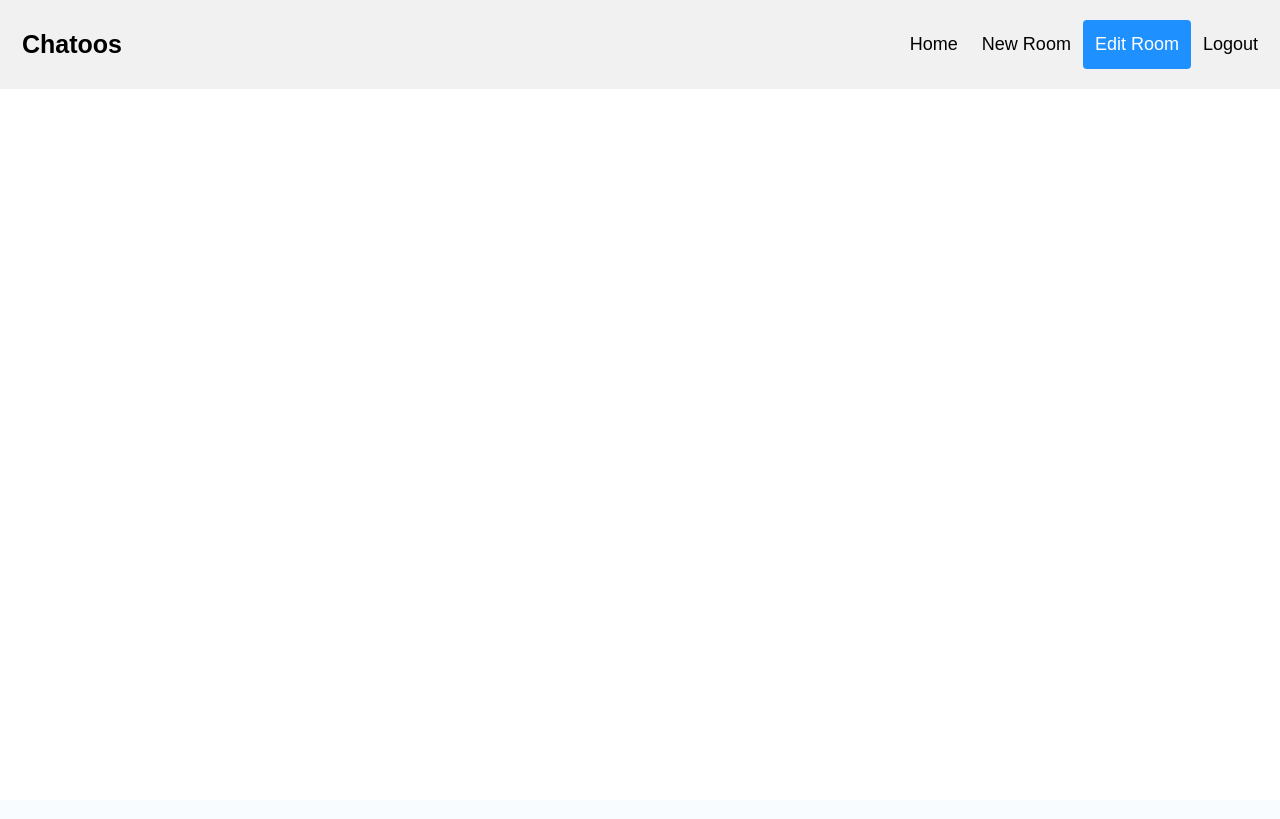
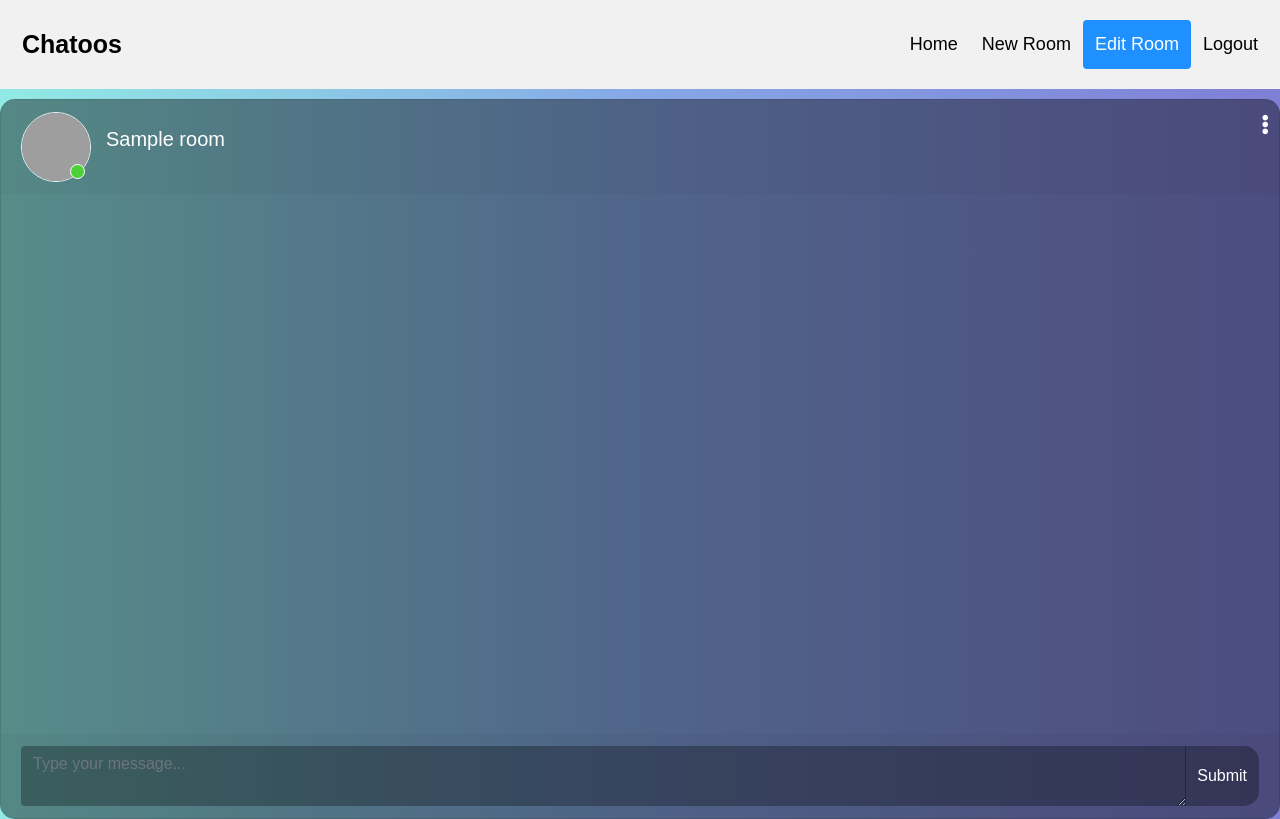
Before and after one commit to Aakarsh-Kumar/chatoos, a Flask app: template templates/view_room.html in a window 1280 px wide. Before the commit the page ends 89 px from the top, so only its background shows below. Run offline with Flask 2, Linux system fonts and the light colour scheme; the template is opened without the code that fills it: most values are stand-ins (such as "Sample title", 1, 10 or a date in 2020); some libraries are stand-ins or nearby versions; grey boxes are pictures that could not be loaded.

Commit message:
view room UI

```diff
--- a/static/css/header.css
+++ b/static/css/header.css
@@ -48,6 +48,7 @@ body {
         float: none;
         display: block;
         text-align: left;
+        padding: 5px;
     }
     .header-right {
         float: none;
--- a/templates/index.html
+++ b/templates/index.html
@@ -208,7 +208,6 @@
                                 <div class="d-flex bd-highlight">
                                     <div class="img_cont">
                                         <img src="https://static.turbosquid.com/Preview/001292/481/WV/_D.jpg" class="rounded-circle user_img">
-                                        <!-- <span class="online_icon"></span> -->
                                     </div>
                                     <div class="user_info">
                                         <span><a href="/rooms/{{ room._id.room_id }}" class="white">{{ room.room_name }}</a></span>
--- a/templates/view_room.html
+++ b/templates/view_room.html
@@ -3,14 +3,15 @@
 
 <head>
     <meta charset="UTF-8">
+    <meta name="viewport" content="width=device-width, initial-scale=1.0">
+    <meta http-equiv="X-UA-Compatible" content="ie=edge">
     <title>ROOM | Chatoos</title>
-    <!-- <link rel="stylesheet" href="https://stackpath.bootstrapcdn.com/bootstrap/4.1.3/css/bootstrap.min.css" integrity="sha384-MCw98/SFnGE8fJT3GXwEOngsV7Zt27NXFoaoApmYm81iuXoPkFOJwJ8ERdknLPMO" crossorigin="anonymous"> -->
-    <!-- <link rel="stylesheet" href="https://use.fontawesome.com/releases/v5.5.0/css/all.css" integrity="sha384-B4dIYHKNBt8Bc12p+WXckhzcICo0wtJAoU8YZTY5qE0Id1GSseTk6S+L3BlXeVIU" crossorigin="anonymous"> -->
-    <!-- <script src="https://ajax.googleapis.com/ajax/libs/jquery/3.3.1/jquery.min.js"></script> -->
-    <!-- <link rel="stylesheet" type="text/css" href="https://cdnjs.cloudflare.com/ajax/libs/flex-rowmalihu-custom-scrollbar-plugin/3.1.5/jquery.mCustomScrollbar.min.css"> -->
-    <!-- <script type="text/javascript" src="https://cdnjs.cloudflare.com/ajax/libs/malihu-custom-scrollbar-plugin/3.1.5/jquery.mCustomScrollbar.min.js"></script> -->
+    <link rel="stylesheet" href="https://stackpath.bootstrapcdn.com/bootstrap/4.1.3/css/bootstrap.min.css" integrity="sha384-MCw98/SFnGE8fJT3GXwEOngsV7Zt27NXFoaoApmYm81iuXoPkFOJwJ8ERdknLPMO" crossorigin="anonymous">
+    <link rel="stylesheet" href="https://use.fontawesome.com/releases/v5.5.0/css/all.css" integrity="sha384-B4dIYHKNBt8Bc12p+WXckhzcICo0wtJAoU8YZTY5qE0Id1GSseTk6S+L3BlXeVIU" crossorigin="anonymous">
+    <script src="https://ajax.googleapis.com/ajax/libs/jquery/3.3.1/jquery.min.js"></script>
+    <script type="text/javascript" src="https://cdnjs.cloudflare.com/ajax/libs/malihu-custom-scrollbar-plugin/3.1.5/jquery.mCustomScrollbar.min.js"></script>
 
-    <!-- <style>
+    <style>
         body,
         html {
             height: 100%;
@@ -278,7 +279,7 @@
             margin-top: 10px;
             margin-bottom: 10px;
         }
-    </style> -->
+    </style>
     <script>
         $(document).ready(function() {
             $('#action_menu_btn').click(function() {
@@ -286,7 +287,6 @@
             });
         });
     </script>
-
     <link rel="stylesheet" href="/static/css/header.css">
 </head>
 
@@ -301,8 +301,6 @@
         </div>
     </div>
 
-    <!-- <div class="w-100">
-        <div class=" w-100">
     <div class="chat widthing-2 ">
         <div class="card h-100">
             <div class="card-header msg_head">
@@ -312,36 +310,31 @@
                         <span class="online_icon"></span>
                     </div>
                     <div class="user_info">
-                                <span>{{ room.name }}</span>
-                                <p>{% for member in room_members %}{{ member._id.username }},{% endfor %}</p>
+                        <span>{{room.name}}</span>
+                        <p></p>
                     </div>
                 </div>
                 <span id="action_menu_btn"><i class="fas fa-ellipsis-v"></i></span>
                 <div class="action_menu">
                     <ul>
-                                <li id="load_older_messages_btn"><i class="fas fa-plus"></i> Load Older Messages</li>
+                        <button id="load_older_messages_btn"><li><i class="fas fa-user-circle"></i> View profile</li></button>
                     </ul>
                 </div>
             </div>
-                    <div class="card-body msg_card_body" id="messages">
-                    </div>
+            <div class="card-body msg_card_body" id="messages"></div>
             <div class="card-footer">
                 <form id="message_input_form">
                     <div class="input-group">
+                        <textarea name="" class="form-control type_msg" placeholder="Type your message..." id="message_input"></textarea>
                         <div class="input-group-append">
-                                    <span class="input-group-text attach_btn"><i class="fas fa-paperclip"></i></span>
-                                </div>
-                                <textarea id="message_input" class="form-control type_msg" placeholder="Type your message..."></textarea>
-                                <div class="input-group-append">
-                                    <button type="submit"><span class="input-group-text send_btn"></button><i class="fas fa-location-arrow"></i></span>
+                            <input type="submit" class="input-group-text send_btn"></div>
                     </div>
             </div>
             </form>
         </div>
     </div>
     </div>
-        </div>
-    </div> -->
+
 </body>
 <script src="https://cdnjs.cloudflare.com/ajax/libs/jquery/3.5.1/jquery.min.js" integrity="sha512-bLT0Qm9VnAYZDflyKcBaQ2gg0hSYNQrJ8RilYldYQ1FxQYoCLtUjuuRuZo+fjqhx/qtq/1itJ0C2ejDxltZVFg==" crossorigin="anonymous"></script>
 <script src="https://cdnjs.cloudflare.com/ajax/libs/socket.io/3.0.4/socket.io.js" integrity="sha512-aMGMvNYu8Ue4G+fHa359jcPb1u+ytAF+P2SCb+PxrjCdO3n3ZTxJ30zuH39rimUggmTwmh2u7wvQsDTHESnmfQ==" crossorigin="anonymous"></script>
@@ -409,35 +402,30 @@
             newNode.classList += 'justify-content-end';
             newNode.innerHTML = `
                     <div class="msg_cotainer_send">
-                                ${message}
-                                <span class="msg_time_send">
-                                    ${created_at}
-                                </span>
+                        <font size="2"><i><b>${username}</b></i>: </font> ${message}
+                        <span class="msg_time_send">${created_at}</span>
                     </div>
                     <div class="img_cont_msg">
-                                <img src="/static/img/logo-img.png"
+                        <img src="https://static.turbosquid.com/Preview/001292/481/WV/_D.jpg"
                             class="rounded-circle user_img_msg">
-                            </div>
                     </div>`;
         } else {
             newNode.classList += 'justify-content-start';
             newNode.innerHTML = `
                     <div class="img_cont_msg">
-                                <img src="/static/img/logo-img.png" class="rounded-circle user_img_msg">
+                        <img src="https://static.turbosquid.com/Preview/001292/481/WV/_D.jpg" class="rounded-circle user_img_msg">
                     </div>
                     <div class="msg_cotainer">
-                                ${message}
+                        <font size="2"><i><b>${username}</b></i>: </font> ${message}
                         <span class="msg_time">${created_at}</span>
                     </div>`
         }
         const messages_div = document.getElementById('messages');
         messages_div.insertBefore(newNode, messages_div.firstChild);
+        console.log(messages_div);
+
 
     }
-
-
-
-
 
     window.onbeforeunload = function() {
         socket.emit('leave_room', {
@@ -452,26 +440,21 @@
         newNode.classList += 'mb-4 ';
         if (data.username === "{{ username }}") {
             newNode.classList += 'justify-content-end';
-            newNode.innerHTML = `
-                            <div class="msg_cotainer_send">
-                                ${data.message}
-                                <span class="msg_time_send">
-                                    ${data.created_at}
-                                </span>
+            newNode.innerHTML = `<div class="msg_cotainer_send">
+                                    <font size="2"><i><b>${data.username}</b></i>: </font> ${data.message}
+                                    <span class="msg_time_send">${data.created_at}</span>
                                 </div>
                                 <div class="img_cont_msg">
-                                <img src="/static/img/logo-img.png"
-                                    class="rounded-circle user_img_msg">
-                            </div>
+                                    <img src="https://static.turbosquid.com/Preview/001292/481/WV/_D.jpg" class="rounded-circle user_img_msg">
                                 </div>`;
         } else {
             newNode.classList += 'justify-content-start';
             newNode.innerHTML = `
                             <div class="img_cont_msg">
-                                <img src="/static/img/logo-img.png" class="rounded-circle user_img_msg">
+                                <img src="https://static.turbosquid.com/Preview/001292/481/WV/_D.jpg" class="rounded-circle user_img_msg">
                             </div>
                             <div class="msg_cotainer">
-                                ${data.message}
+                                <font size="2"><i><b>${data.username}</b></i>: </font> ${data.message}
                                 <span class="msg_time">${data.created_at}</span>
                             </div>`
         }
--- a/wsgi.py
+++ b/wsgi.py
@@ -167,5 +167,5 @@ def error_404(e):
     return "404 Not Found"
 
 if __name__ == '__main__':
-    # socketio.run(app,debug=True)
+    # socketio.run(app,debug=True, host="192.168.1.8", port=1111)
     app.run()
```
Lines whose indentation alone changed are shown as unchanged.
